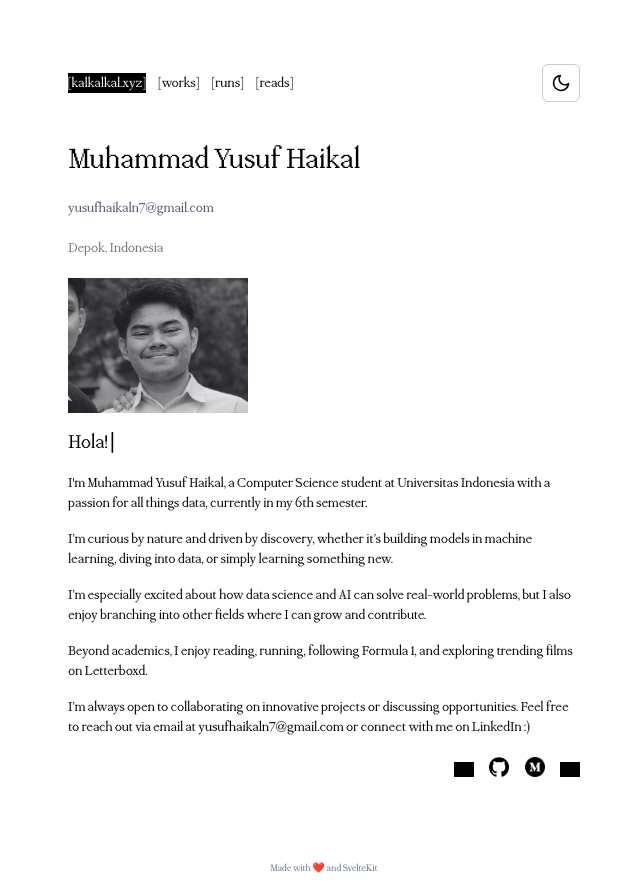
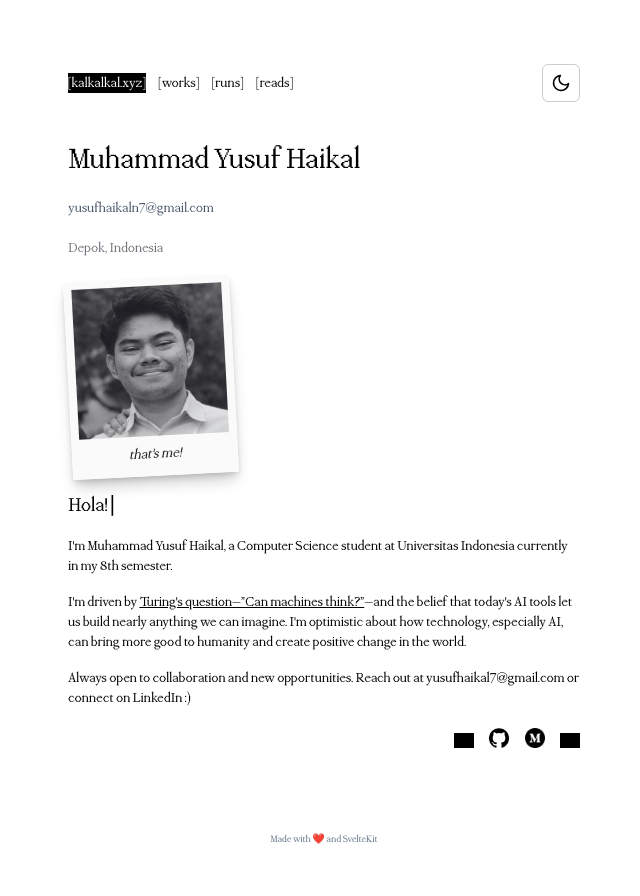
Before and after one commit to ternaksapi/personal-web, a SvelteKit app: page / in a window 1280 px wide. Shown: the whole page, without its empty margins (316-956 px from the left). After the commit the page ends 867 px from the top, so only its background shows below. Built offline with nearby package versions, Linux system fonts and the light colour scheme; grey boxes are pictures that could not be loaded.

Commit message:
Homepage retouch

```diff
--- /dev/null
+++ b/src/lib/Polaroid.svelte
@@ -0,0 +1,82 @@
+<script>
+    export let src = '';
+    export let alt = '';
+    export let caption = '';
+    export let rotation = 0; // degrees to rotate (-15 to 15 works well)
+    export let size = '150px'; // default size for the image
+</script>
+
+<div
+    class="polaroid-wrapper"
+    style="transform: rotate({rotation}deg); width: calc({size} + 1rem);"
+>
+    <div class="polaroid-frame">
+        <img
+            {src}
+            {alt}
+            loading="lazy"
+            class="polaroid-image"
+            style="width: {size}; height: {size};"
+        />
+        {#if caption}
+            <span class="polaroid-caption">{caption}</span>
+        {/if}
+    </div>
+</div>
+
+<style>
+    .polaroid-wrapper {
+        flex-shrink: 0;
+        overflow: hidden;
+        border-radius: 2px;
+        box-shadow:
+            0 4px 6px -1px rgba(0, 0, 0, 0.1),
+            0 2px 4px -1px rgba(0, 0, 0, 0.06),
+            0 10px 15px -3px rgba(0, 0, 0, 0.2);
+        transition: transform 0.3s ease, box-shadow 0.3s ease;
+    }
+
+    .polaroid-wrapper:hover {
+        transform: rotate(0deg) scale(1.05) !important;
+        box-shadow:
+            0 10px 25px -5px rgba(0, 0, 0, 0.2),
+            0 8px 10px -5px rgba(0, 0, 0, 0.1);
+    }
+
+    .polaroid-frame {
+        display: flex;
+        flex-direction: column;
+        align-items: center;
+        padding: 0.5rem;
+        padding-bottom: 0.75rem;
+        width: fit-content;
+    }
+
+    /* Dark theme */
+    :global([data-theme="dark"]) .polaroid-frame {
+        background-color: #1f1f1f;
+        color: #ffffff;
+    }
+
+    /* Light theme */
+    :global([data-theme="light"]) .polaroid-frame {
+        background-color: #fafafa;
+        color: #1a1a1a;
+    }
+
+    .polaroid-image {
+        aspect-ratio: 1 / 1;
+        width: 100%;
+        height: auto;
+        object-fit: cover;
+        filter: none !important;
+    }
+
+    .polaroid-caption {
+        margin-top: 0.5rem;
+        font-size: 0.9rem;
+        white-space: nowrap;
+        font-family: 'PPMondwest', monospace;
+        font-style: italic;
+    }
+</style>
--- a/src/routes/+page.svelte
+++ b/src/routes/+page.svelte
@@ -1,5 +1,6 @@
 <script>
     import Header from "$lib/header.svelte";
+    import Polaroid from "$lib/Polaroid.svelte";
     import { onMount, onDestroy } from 'svelte';
 
     const greetings = ["Hello!", "Hola!", "Bonjour!", "Hallo!", "Ciao!"];
@@ -67,16 +68,19 @@
             <!---->
             </h3>
             <div class="flex h-full w-full max-w lg flex-col items-start space-y-4">
-                <img class="max-w-[180px]" src="/front.jpg" alt="hi.jpeg">
-                <div id="typing-container" class="text-xl greeting-text">
+                <Polaroid
+                    src="/front.jpg"
+                    alt="Muhammad Yusuf Haikal"
+                    caption="that's me!"
+                    rotation={-3}
+                />
+                <div id="typing-container" class="text-xl greeting-text mt-4">
                     <span id="typing-text"></span>
                     <span class="cursor">|</span>
                 </div>
-                <li>I'm Muhammad Yusuf Haikal, a Computer Science student at Universitas Indonesia with a passion for all things data, currently in my 6th semester.</li>
-                <li>I’m curious by nature and driven by discovery, whether it’s building models in machine learning, diving into data, or simply learning something new.</li>
-                <li>I’m especially excited about how data science and AI can solve real-world problems, but I also enjoy branching into other fields where I can grow and contribute.</li>
-                <li>Beyond academics, I enjoy reading, running, following Formula 1, and exploring trending films on Letterboxd.</li>
-                <li>I’m always open to collaborating on innovative projects or discussing opportunities. Feel free to reach out via email at yusufhaikaln7@gmail.com or connect with me on LinkedIn :)</li>
+                <li>I'm Muhammad Yusuf Haikal, a Computer Science student at Universitas Indonesia currently in my 8th semester.</li>
+                <li>I'm driven by <a href="https://www.cs.ox.ac.uk/activities/ieg/e-library/sources/t_article.pdf" target="_blank" rel="noopener noreferrer" class="underline hover:opacity-70">Turing's question—"Can machines think?"</a>—and the belief that today's AI tools let us build nearly anything we can imagine. I'm optimistic about how technology, especially AI, can bring more good to humanity and create positive change in the world.</li>
+                <li>Always open to collaboration and new opportunities. Reach out at yusufhaikal7@gmail.com or connect on LinkedIn :)</li>
             </div>
             <div class="flex h-full flex-wrap items-end justify-end space-x-1">
                 <a href="https://www.linkedin.com/in/muhammad-yusuf-haikal/">
```
